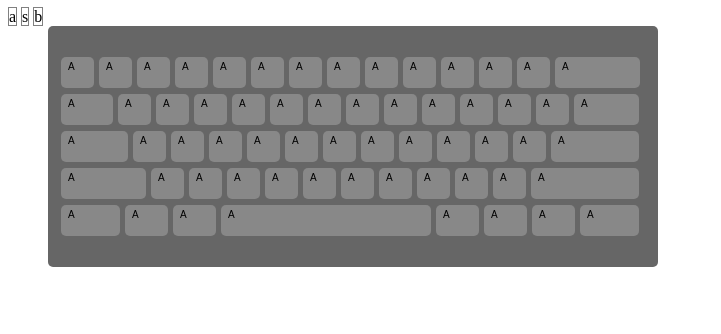
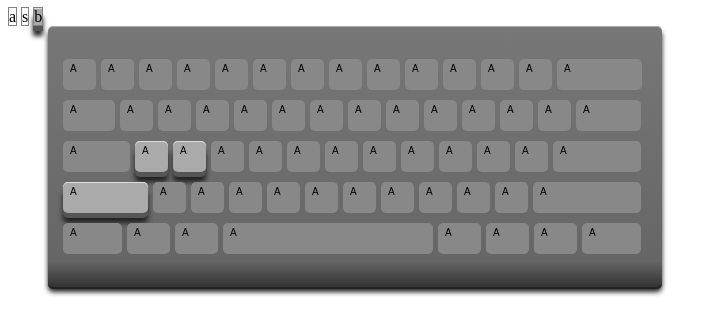
Before and after one commit to x2nie/open10fingers, a plain HTML site: page index.htm in a window 1280 px wide. Shown: the whole page, without its empty margins (0-721 px from the left). Drawn offline with Linux system fonts and the light colour scheme.

Commit message:
3d key tuts

```diff
--- a/themes/default/style.css
+++ b/themes/default/style.css
@@ -3,13 +3,31 @@
 	background-color: #666;
 	border-radius: 5px;
 	display:inline-block;
+	background-image: linear-gradient(bottom, #666 0%, #444 100%);
+	background-image: -o-linear-gradient(bottom, rgb(44,160,202) 0%, rgb(62,184,229) 100%);
+	background-image: -moz-linear-gradient(bottom, rgb(44,160,202) 0%, rgb(62,184,229) 100%);
+	background-image: -webkit-linear-gradient(bottom, rgb(44,160,202) 0%, rgb(62,184,229) 100%);
+	background-image: -ms-linear-gradient(bottom, rgb(44,160,202) 0%, rgb(62,184,229) 100%);
+	background-image: -webkit-gradient(
+	linear,
+	left bottom,
+	left top,
+	color-stop(0, #333),
+	color-stop(0.1, #666),
+	color-stop(1, #777)
+	);
+	-webkit-box-shadow: inset 0px 1px 0px #2ab7ec, 0px 5px 0px 0px #156785, 0px 10px 5px #999;
+	-moz-box-shadow: inset 0px 1px 0px #2ab7ec, 0px 5px 0px 0px #156785, 0px 10px 5px #999;
+	-o-box-shadow: inset 0px 1px 0px #2ab7ec, 0px 5px 0px 0px #156785, 0px 10px 5px #999;
+	box-shadow: inset 0px 1px 0px #AAA, 0px 2px 0px 0px #222, 0px 5px 5px #222;
+
 	}
 .row {display:block;
-	padding:3px;
+	padding:5px;
 	}
 
 .down , div.key.down {
-	background-color:#AAA;}
+	background-color:#EEE;}
 .key {
 	display:inline-block;
 	width:33px; height:31px;
@@ -20,6 +38,13 @@
 	font-family: arial, helvetica;
 	font-size:10px;
 	overflow: hidden;
+	}
+.allowed {
+	background-color: #AAA;
+	-webkit-box-shadow: inset 0px 1px 0px #2ab7ec, 0px 5px 0px 0px #156785, 0px 10px 5px #999;
+	-moz-box-shadow: inset 0px 1px 0px #2ab7ec, 0px 5px 0px 0px #156785, 0px 10px 5px #999;
+	-o-box-shadow: inset 0px 1px 0px #2ab7ec, 0px 5px 0px 0px #156785, 0px 10px 5px #999;
+	box-shadow: inset 0px 1px 0px #ddd, 0px 5px 0px 0px #555, 0px 10px 5px #222;
 	}
 .key span {
 	padding:10px 7px;
```
